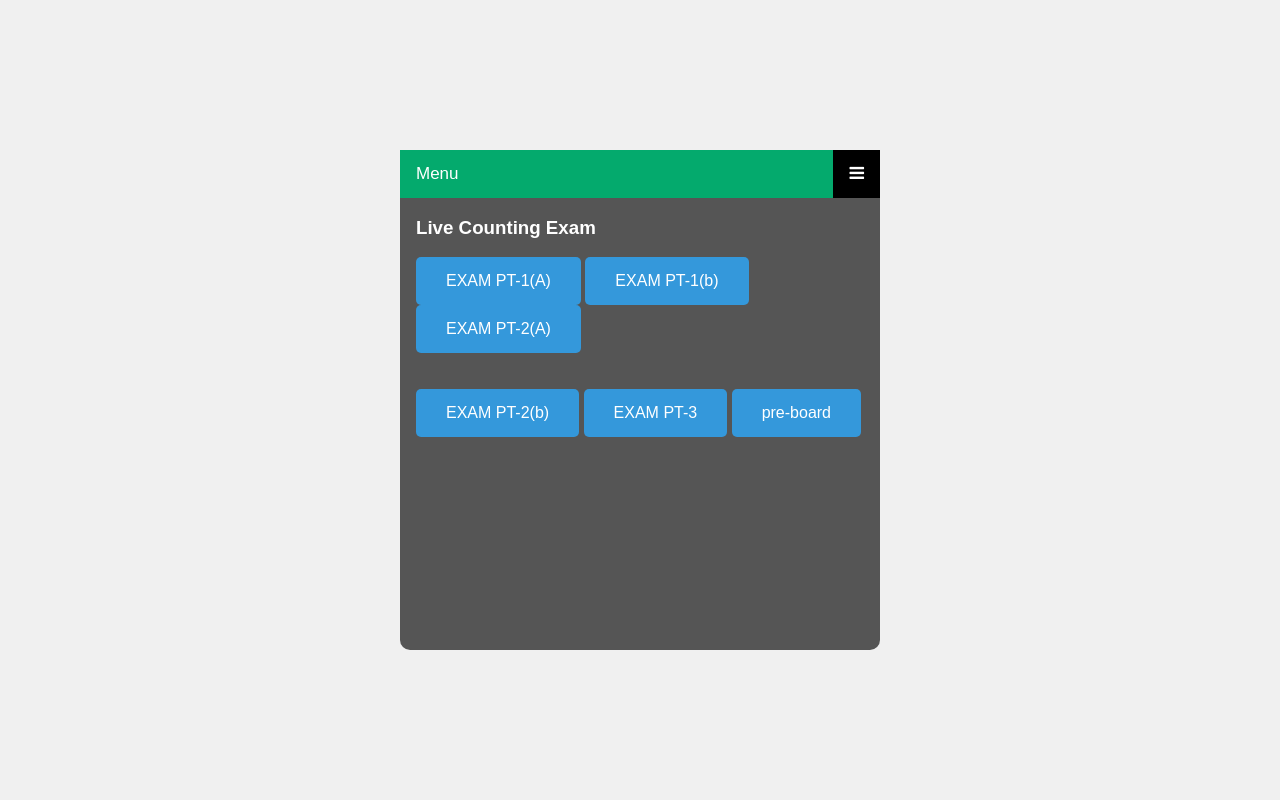
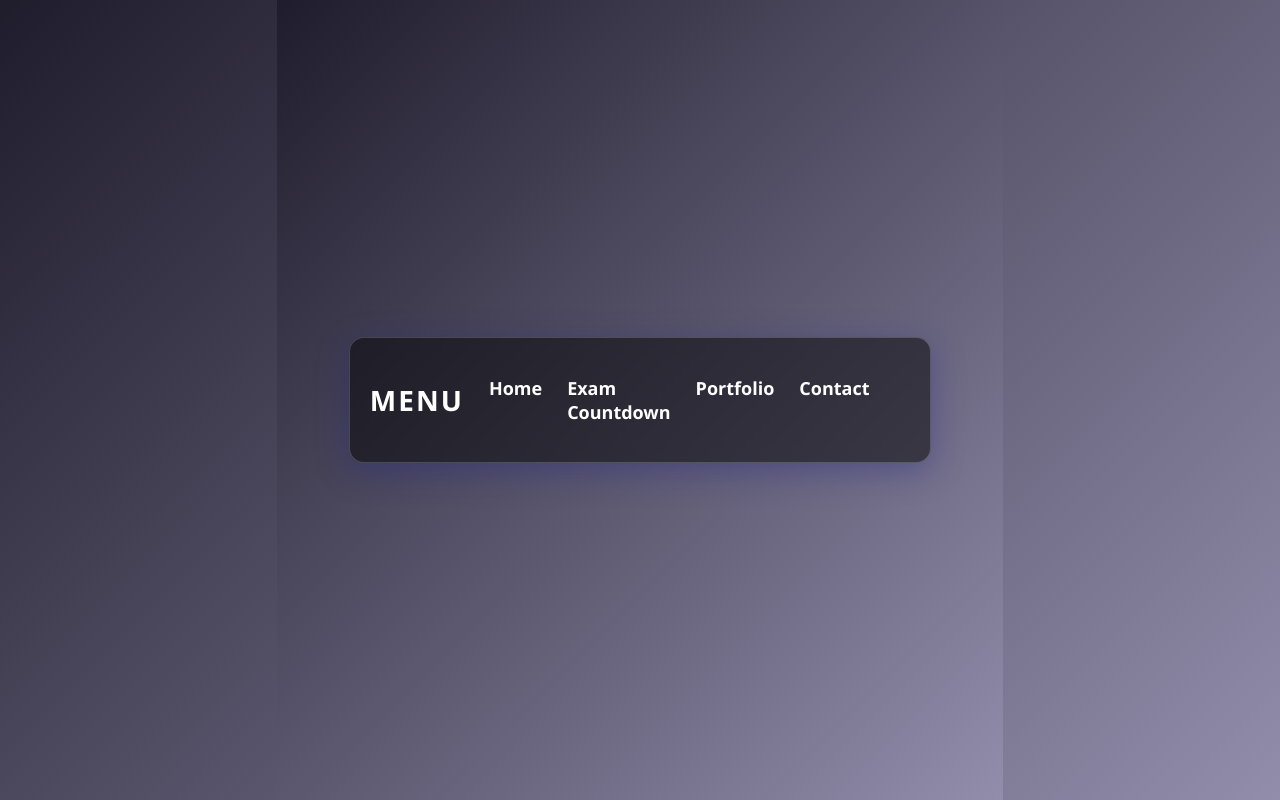
Before and after one commit to schoolinformation/schoolinfo, a plain HTML site: page livecountmenu.html in a window 1280 px wide. Drawn offline with Linux system fonts and the light colour scheme.

Commit message:
Update livecountmenu.html

```diff
--- a/livecountmenu.html
+++ b/livecountmenu.html
@@ -1,195 +1,185 @@
 <!DOCTYPE html>
-<html>
+<html lang="en">
 <head>
-<meta name="viewport" content="width=device-width, initial-scale=1">
-<link rel="stylesheet" href="https://cdnjs.cloudflare.com/ajax/libs/font-awesome/4.7.0/css/font-awesome.min.css">
+    <meta charset="UTF-8">
+    <meta name="viewport" content="width=device-width, initial-scale=1.0">
+    <title>Menu</title>
     <style>
-body {
-  font-family: Arial, Helvetica, sans-serif;
+        /* Global Styles */
+        body, html {
+            margin: 0;
+            padding: 0;
+            font-family: 'Segoe UI', Tahoma, Geneva, Verdana, sans-serif;
+            background: linear-gradient(135deg, #1f1c2c, #928DAB);
+            color: #fff;
+            height: 100%;
+            display: flex;
+            justify-content: center;
+            align-items: center;
         }
 
-.mobile-container {
-  max-width: 480px;
-  margin: auto;
-  background-color: #555;
-  height: 500px;
-  color: white;
-  border-radius: 10px;
+        /* Navbar Container */
+        .navbar {
+            width: 80%;
+            max-width: 1200px;
+            display: flex;
+            justify-content: space-between;
+            align-items: center;
+            padding: 20px 0;
+            background: rgba(0, 0, 0, 0.5);
+            border-radius: 15px;
+            box-shadow: 0 8px 32px 0 rgba(31, 38, 135, 0.37);
+            backdrop-filter: blur(8.5px);
+            -webkit-backdrop-filter: blur(8.5px);
+            border: 1px solid rgba(255, 255, 255, 0.18);
         }
 
-.topnav {
-  overflow: hidden;
-  background-color: #333;
+        /* Brand Name */
+        .navbar h1 {
+            font-size: 28px;
+            font-weight: bold;
+            text-transform: uppercase;
+            letter-spacing: 2px;
+            margin-left: 20px;
+        }
+
+        /* Navigation Links */
+        .nav-links {
+            display: flex;
+            list-style: none;
+            padding: 0;
+            margin-right: 150px;
+        }
+
+        .nav-links li {
+            margin-left: 25px;
             position: relative;
         }
 
-.topnav #myLinks {
-  display: none;
+        /* Hover Effect */
+        .nav-links a {
+            text-decoration: none;
+            color: #fff;
+            font-size: 18px;
+            font-weight: 600;
+            position: relative;
+            transition: color 0.3s ease;
         }
 
-.topnav a {
-  color: white;
-  padding: 14px 16px;
-  text-decoration: none;
-  font-size: 17px;
-  display: block;
+        .nav-links a::before, .nav-links a::after {
+            content: '';
+            position: absolute;
+            width: 0;
+            height: 3px;
+            background: linear-gradient(90deg, #FF6B6B, #FFD93D);
+            transition: 0.5s;
+            border-radius: 5px;
         }
 
-.topnav a.icon {
-  background: black;
-  display: block;
-  position: absolute;
-  right: 0;
+        .nav-links a::before {
             top: 0;
+            left: 0;
         }
 
-.topnav a:hover {
-  background-color: #ddd;
-  color: black;
+        .nav-links a::after {
+            bottom: 0;
+            right: 0;
         }
 
-.active {
-  background-color: #04AA6D;
-  color: white;
+        .nav-links a:hover::before, .nav-links a:hover::after {
+            width: 100%;
         }
 
-
-
-
-
-
-
-
-
-
-
-
-/* Base Styles */
-body {
-    display: flex;
-    justify-content: center;
-    align-items: center;
-    height: 100vh;
-    margin: 0;
-    background-color: #f0f0f0;
+        .nav-links a:hover {
+            color: #FFD93D;
         }
 
-.btn {
-    background-color: #3498db;
-    color: white;
-    border: none;
-    border-radius: 5px;
-    padding: 15px 30px;
-    font-size: 16px;
-    font-family: 'Arial', sans-serif;
+        /* Mobile Menu */
+        .burger {
+            display: none;
+            flex-direction: column;
             cursor: pointer;
-    transition: background-color 0.3s, transform 0.3s, box-shadow 0.3s;
+            margin-right: 20px;
         }
 
-.btn:hover {
-    background-color: #2980b9;
-    transform: scale(1.05);
-    box-shadow: 0 4px 8px rgba(0, 0, 0, 0.2);
+        .burger div {
+            width: 25px;
+            height: 3px;
+            background-color: #fff;
+            margin: 5px;
+            transition: all 0.3s ease;
         }
 
-.btn:active {
-    background-color: #1f6d9c;
-    transform: scale(0.98);
+        /* Responsive Design */
+        @media screen and (max-width: 768px) {
+            .nav-links {
+                position: absolute;
+                top: 100%;
+                left: 0;
+                width: 100%;
+                height: 0;
+                background: rgba(0, 0, 0, 0.9);
+                flex-direction: column;
+                align-items: center;
+                justify-content: center;
+                overflow: hidden;
+                transition: height 0.5s ease-in-out;
             }
 
+            .nav-links li {
+                margin: 20px 0;
+            }
+
+            .nav-links.active {
+                height: 300px;
+            }
+
+            .burger {
+                display: flex;
+            }
+
+            /* Burger Animation */
+            .burger.active div:nth-child(1) {
+                transform: rotate(45deg) translate(5px, 5px);
+            }
+
+            .burger.active div:nth-child(2) {
+                opacity: 0;
+            }
+
+            .burger.active div:nth-child(3) {
+                transform: rotate(-45deg) translate(5px, -5px);
+            }
+        }
     </style>
 </head>
 <body>
+    <nav class="navbar">
+        <h1>Menu</h1>
+        <ul class="nav-links">
+            <li><a href="#home">Home</a></li>
 
-<!-- Simulate a smartphone / tablet -->
-<div class="mobile-container">
-
-<!-- Top Navigation Menu -->
-<div class="topnav">
-  <a href="#home" class="active">Menu</a>
-
-  <a href="javascript:void(0);" class="icon" onclick="myFunction()">
-    <i class="fa fa-bars"></i>
+            <a href="https://schoolinformation.github.io/schoolinfo/livecountmenu.html">
+            <li><a href="#services">Exam Countdown</a></li>
         </a>
+            <li><a href="#portfolio">Portfolio</a></li>
+            <li><a href="#contact">Contact</a></li>
+        </ul>
+        <div class="burger">
+            <div></div>
+            <div></div>
+            <div></div>
         </div>
-
-<div style="padding-left:16px">
-  <h3>Live Counting Exam</h3>
-
-
-
-
-  <meta charset="UTF-8">
-  <meta name="viewport" content="width=device-width, initial-scale=1.0">
-  <title>Stylish Button</title>
-  <link rel="stylesheet" href="styles.css">
-</head>
-<body>
-
-  <button class="btn">EXAM PT-1(A)</button>
-
-
-  <meta charset="UTF-8">
-  <meta name="viewport" content="width=device-width, initial-scale=1.0">
-  <title>Stylish Button</title>
-  <link rel="stylesheet" href="styles.css">
-</head>
-<body>
-  <button class="btn">EXAM PT-1(b)</button>
-
-
-  <meta charset="UTF-8">
-  <meta name="viewport" content="width=device-width, initial-scale=1.0">
-  <title>Stylish Button</title>
-  <link rel="stylesheet" href="styles.css">
-</head>
-<body>
-    <a href="https://schoolinformation.github.io/schoolinfo/EXAM PT-2(A)livecount.html">
-  <button class="btn">EXAM PT-2(A)</button>
-</a>
-<br><br><br>
-  <meta charset="UTF-8">
-  <meta name="viewport" content="width=device-width, initial-scale=1.0">
-  <title>Stylish Button</title>
-  <link rel="stylesheet" href="styles.css">
-</head>
-<body>
-  <button class="btn">EXAM PT-2(b)</button>
-
-  <meta charset="UTF-8">
-  <meta name="viewport" content="width=device-width, initial-scale=1.0">
-  <title>Stylish Button</title>
-  <link rel="stylesheet" href="styles.css">
-</head>
-<body>
-  <button class="btn">EXAM PT-3</button>
-
-  <meta charset="UTF-8">
-  <meta name="viewport" content="width=device-width, initial-scale=1.0">
-  <title>Stylish Button</title>
-  <link rel="stylesheet" href="styles.css">
-</head>
-<body>
-  <button class="btn">pre-board</button>
-
-
-
-
-
-</div>
-
-<!-- End smartphone / tablet look -->
-</div>
+    </nav>
 
     <script>
-function myFunction() {
-  var x = document.getElementById("myLinks");
-  if (x.style.display === "block") {
-    x.style.display = "none";
-  } else {
-    x.style.display = "block";
-  }
-}
+        const burger = document.querySelector('.burger');
+        const navLinks = document.querySelector('.nav-links');
+
+        burger.addEventListener('click', () => {
+            burger.classList.toggle('active');
+            navLinks.classList.toggle('active');
+        });
     </script>
 </body>
 </html>
```
Lines whose indentation alone changed are shown as unchanged.
